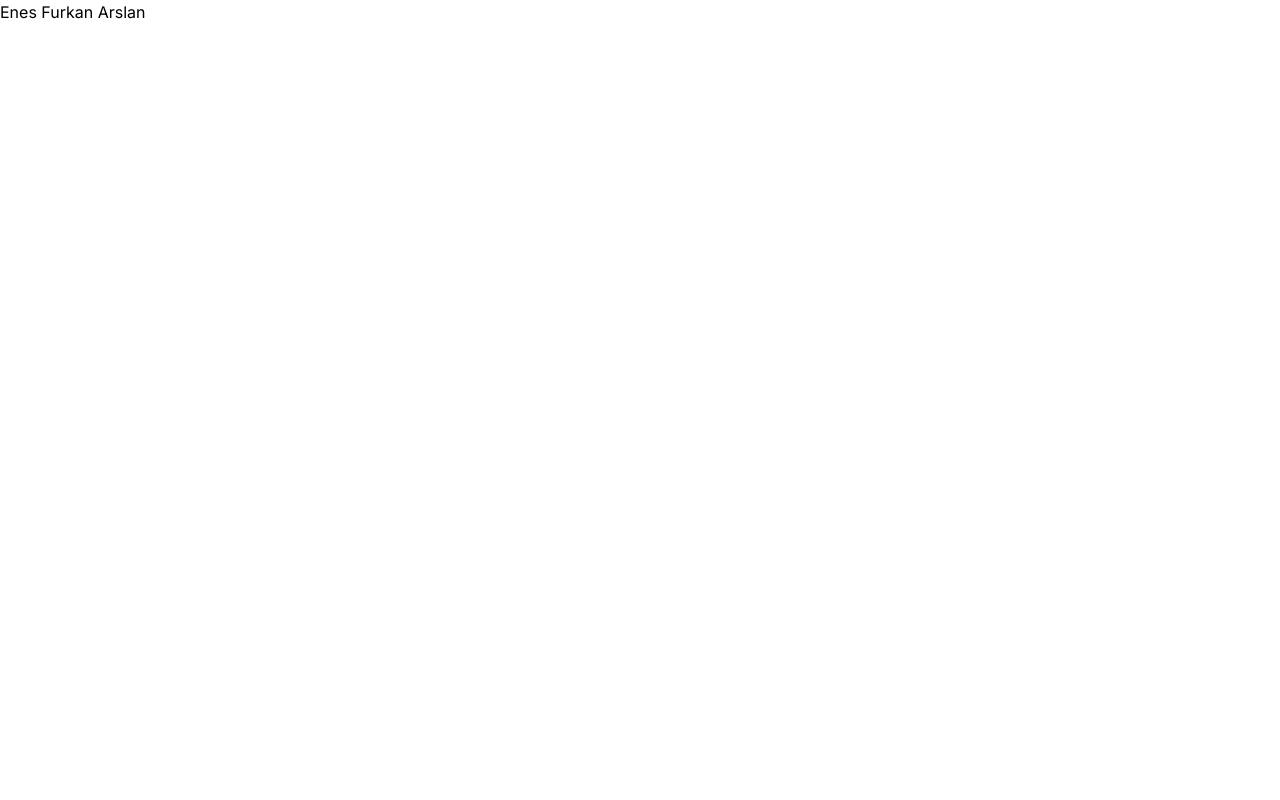
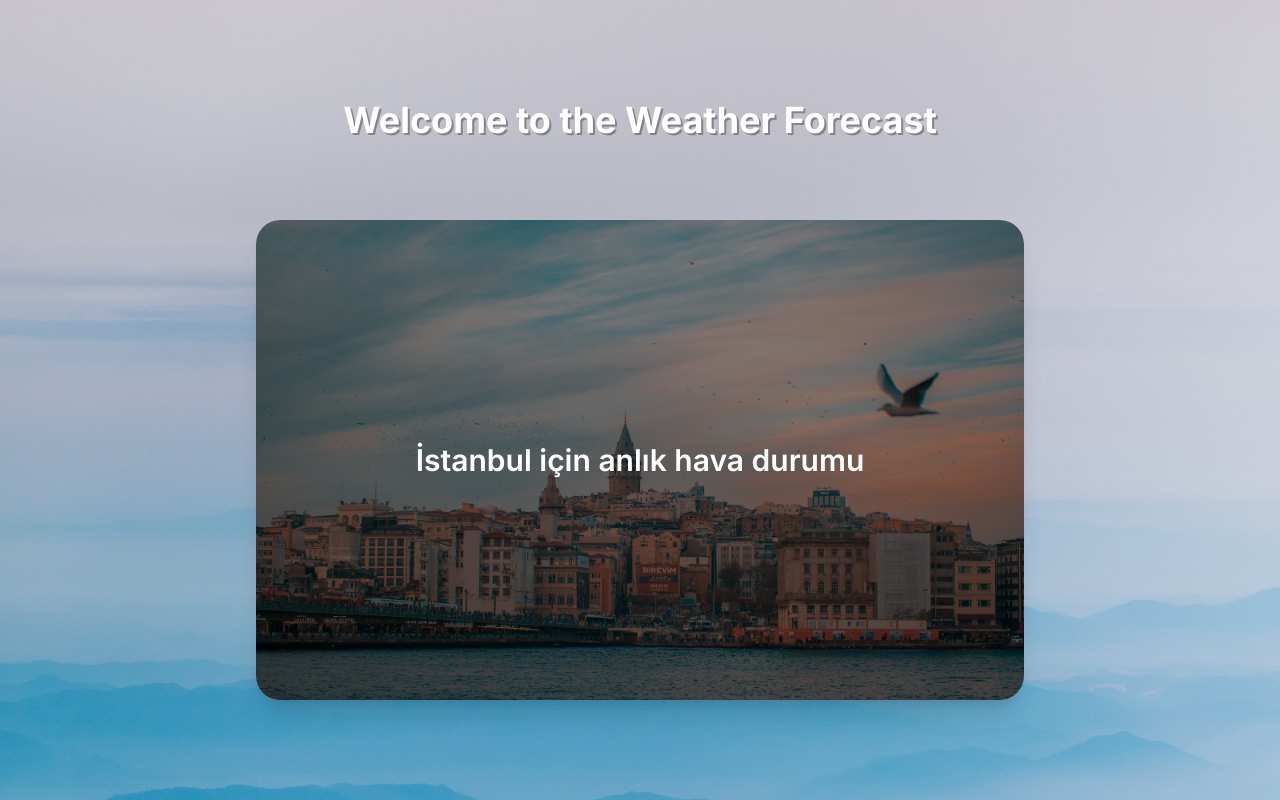
Before and after one commit to bounswe/bounswe2023group4, a Next.js app in the folder practice-app/frontend/: page /enes-furkan-arslan in a window 1280 px wide. Built offline with nearby package versions, Linux system fonts and the light colour scheme.

Commit message:
implement UI design of Enes's page with mock data

```diff
--- a/practice-app/frontend/app/enes-furkan-arslan/page.tsx
+++ b/practice-app/frontend/app/enes-furkan-arslan/page.tsx
@@ -1,5 +1,49 @@
+'use client'
+import { WeatherBox } from '@/components/weatherBox/WeatherBox'
+import { useState } from 'react'
+
 const Page = () => {
-  return <div>Enes Furkan Arslan</div>
+  const [isOpen, setIsOpen] = useState(false)
+  return (
+    <div className="w-full h-screen flex items-center justify-center bg-weather">
+      {isOpen ? (
+        <WeatherBox
+          country="TR"
+          name="İstanbul"
+          description="parçalı az bulutlu"
+          main="Clouds"
+          temp={285.74}
+          windspeed={6.69}
+          buttonOnClick={() => {
+            setIsOpen(false)
+          }}
+        />
+      ) : (
+        <div className="flex flex-col w-full h-screen items-center justify-center">
+          <p
+            className="text-4xl text-white font-bold mb-20 "
+            style={{ textShadow: '2px 2px #00000050' }}
+          >
+            Welcome to the Weather Forecast
+          </p>
+          <div className="flex flex-row w-3/5 h-3/5 rounded-3xl overflow-hidden shadow-xl bg-weather-main bg-cover">
+            <button
+              onClick={() => {
+                setIsOpen(true)
+              }}
+              className="w-full h-full backdrop-filter hover:backdrop-blur-md backdrop-blur-0"
+            >
+              <div className="bg-opacity-50 bg-black h-full w-full flex items-center justify-center">
+                <span className="text-white text-3xl font-semibold">
+                  İstanbul için anlık hava durumu
+                </span>
+              </div>
+            </button>
+          </div>
+        </div>
+      )}
+    </div>
+  )
 }
 
 export default Page
--- a/practice-app/frontend/styles/globals.css
+++ b/practice-app/frontend/styles/globals.css
@@ -5,3 +5,9 @@
 .bg-city {
   background-image: url('../public/city.jpg');
 }
+.bg-weather{
+    background-image: url('../public/weather.jpg');
+}
+.bg-weather-main{
+    background-image: url('../public/weather-main.jpg');
+}
```
Also changed, not shown: practice-app/frontend/public/weather-main.jpg (added), practice-app/frontend/public/weather.jpg (added).
